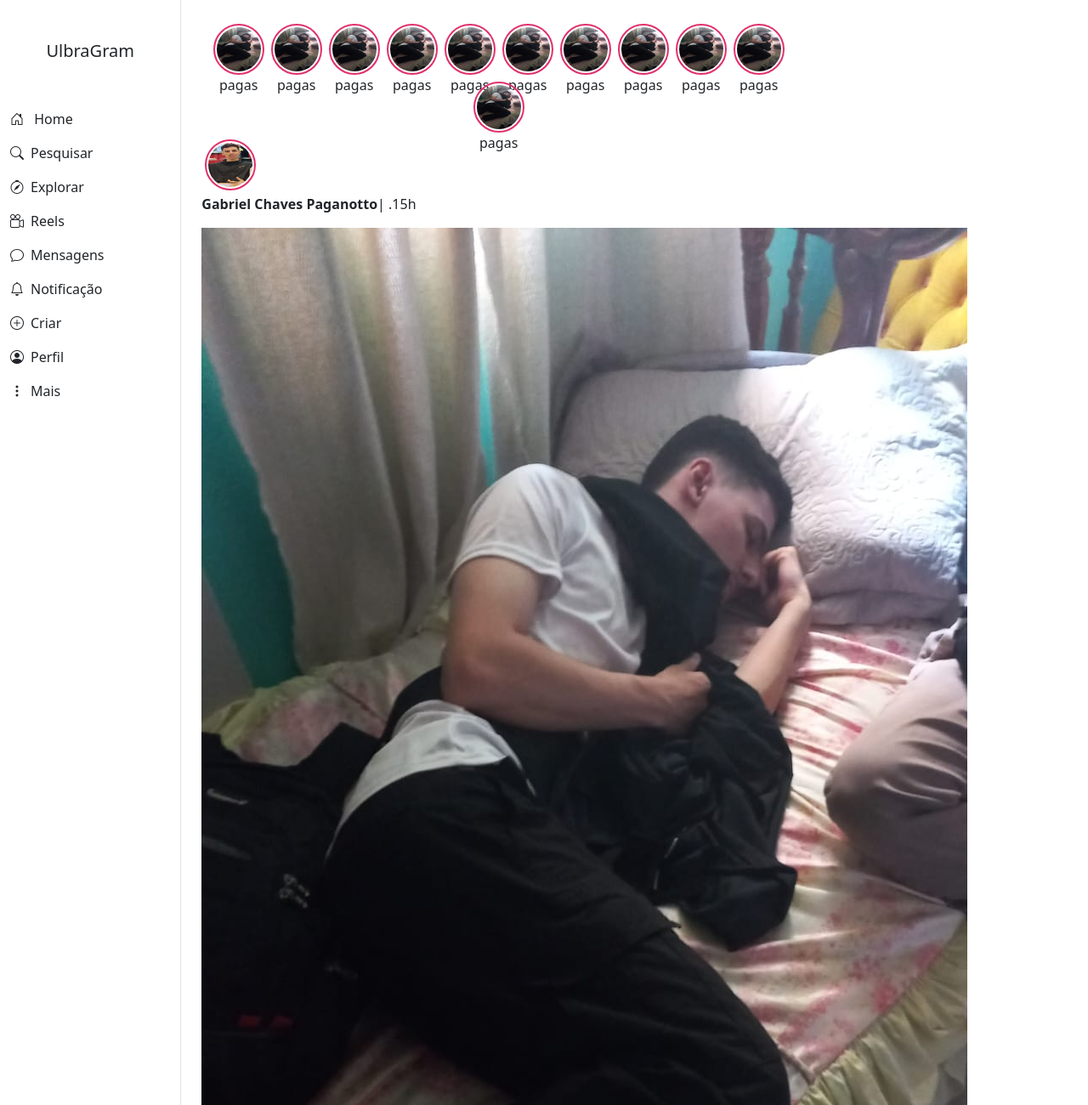
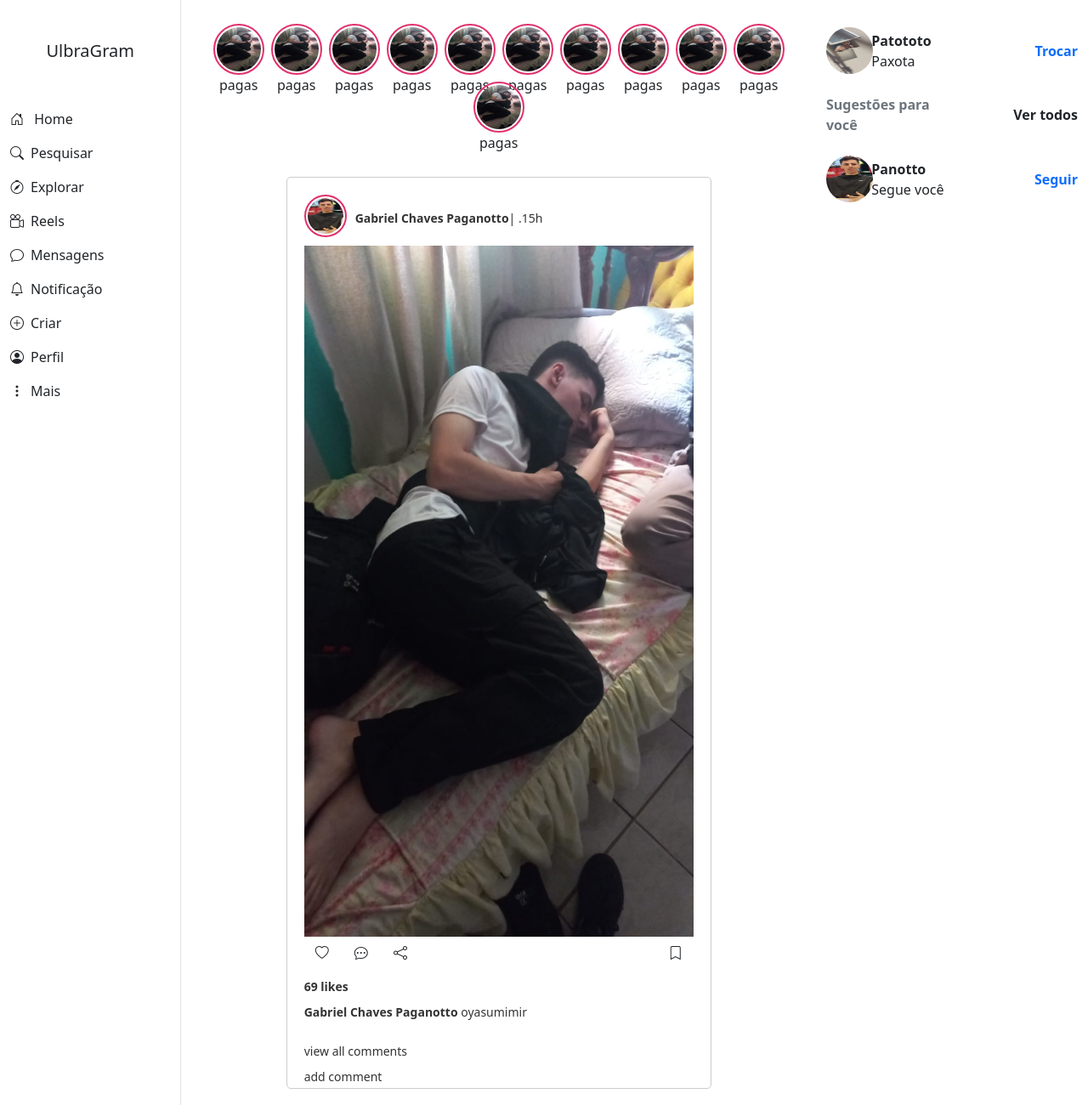
Before and after one commit to EnzoKaue/ULBRAGRAM, a plain HTML site: page index.html in a window 1280 px wide. Shown: the top 1300 px of the page at 85% size. Drawn offline with nearby package versions, Linux system fonts and the light colour scheme.

Commit message:
Feat(home): cria area de seguir

```diff
--- a/index.html
+++ b/index.html
@@ -1,14 +1,17 @@
 <!DOCTYPE html>
 <html lang="en">
+
 <head>
     <meta charset="UTF-8">
     <meta http-equiv="X-UA-Compatible" content="IE=edge">
     <meta name="viewport" content="width=device-width, initial-scale=1.0">
     <title>UlbraGram</title>
-    <link href="https://cdn.jsdelivr.net/npm/bootstrap@5.3.0/dist/css/bootstrap.min.css" rel="stylesheet" integrity="sha384-9ndCyUaIbzAi2FUVXJi0CjmCapSmO7SnpJef0486qhLnuZ2cdeRhO02iuK6FUUVM" crossorigin="anonymous">
+    <link href="https://cdn.jsdelivr.net/npm/bootstrap@5.3.0/dist/css/bootstrap.min.css" rel="stylesheet"
+        integrity="sha384-9ndCyUaIbzAi2FUVXJi0CjmCapSmO7SnpJef0486qhLnuZ2cdeRhO02iuK6FUUVM" crossorigin="anonymous">
     <link rel="stylesheet" href="https://cdn.jsdelivr.net/npm/bootstrap-icons@1.3.0/font/bootstrap-icons.css">
     <link rel="stylesheet" href="style.css">
 </head>
+
 <body>
     <div class="container-fluid">
         <div class="row">
@@ -17,76 +20,89 @@
                 <nav class="navbar navbar-expand-lg">
                     <h5 class="text-center d-block d-lg-none">UlbraGram</h5>
                     <button class="navbar-toggler" type="button" data-bs-toggle="offcanvas"
-                    data-bs-target="#offcanvasMenu" aria-controls="offcanvasMenu" aria-expanded="false"
-                    aria-label="Toggle navigation"><span class="navbar-toggler-icon"></span>
-                </button>
+                        data-bs-target="#offcanvasMenu" aria-controls="offcanvasMenu" aria-expanded="false"
+                        aria-label="Toggle navigation"><span class="navbar-toggler-icon"></span>
+                    </button>
                     <div class="collapse navbar-collapse mt-4">
                         <ul class="navbar-nav flex-column">
                             <li class="nav-item">
-                                <a class="nav-link text-dark"href="#"></a><i class="bi bi-house-door me-2"></i> Home</a>
+                                <a class="nav-link text-dark" href="#"></a><i class="bi bi-house-door me-2"></i>
+                                Home</a>
                             </li>
                             <li class="nav-item">
-                                <a class="nav-link text-dark"href="#"></a><i class="bi bi-search me-2"></i>Pesquisar</a>
+                                <a class="nav-link text-dark" href="#"></a><i
+                                    class="bi bi-search me-2"></i>Pesquisar</a>
                             </li>
                             <li class="nav-item">
-                                <a class="nav-link text-dark"href="#"></a><i class="bi bi-compass me-2"></i>Explorar</a>
+                                <a class="nav-link text-dark" href="#"></a><i
+                                    class="bi bi-compass me-2"></i>Explorar</a>
                             </li>
                             <li class="nav-item">
-                                <a class="nav-link text-dark"href="#"></a><i class="bi bi-camera-reels me-2"></i>Reels</a>
+                                <a class="nav-link text-dark" href="#"></a><i
+                                    class="bi bi-camera-reels me-2"></i>Reels</a>
                             </li>
                             <li class="nav-item">
-                                <a class="nav-link text-dark"href="#"></a><i class="bi bi-chat me-2"></i></i>Mensagens</a>
+                                <a class="nav-link text-dark" href="#"></a><i
+                                    class="bi bi-chat me-2"></i></i>Mensagens</a>
                             </li>
                             <li class="nav-item">
-                                <a class="nav-link text-dark"href="#"></a><i class="bi bi-bell me-2"></i>Notificação</a>
+                                <a class="nav-link text-dark" href="#"></a><i
+                                    class="bi bi-bell me-2"></i>Notificação</a>
                             </li>
                             <li class="nav-item">
-                                <a class="nav-link text-dark"href="#"></a><i class="bi bi-plus-circle me-2"></i>Criar</a>
+                                <a class="nav-link text-dark" href="#"></a><i
+                                    class="bi bi-plus-circle me-2"></i>Criar</a>
                             </li>
                             <li class="nav-item">
-                                <a class="nav-link text-dark"href="#"></a><i class="bi bi-person-circle me-2"></i>Perfil</a>
+                                <a class="nav-link text-dark" href="#"></a><i
+                                    class="bi bi-person-circle me-2"></i>Perfil</a>
                             </li>
                             <li class="nav-item">
-                                <a class="nav-link text-dark"href="#"></a><i class="bi bi-three-dots-vertical me-2"></i>Mais</a>
+                                <a class="nav-link text-dark" href="#"></a><i
+                                    class="bi bi-three-dots-vertical me-2"></i>Mais</a>
                             </li>
 
                         </ul>
                     </div>
                 </nav>
             </div>
-            <div class="offcanvas offcanvas-start" tabindex="-1" id="offcanvasMenu" aria-labellebdy='offcanvasMenuLabel'>
+            <div class="offcanvas offcanvas-start" tabindex="-1" id="offcanvasMenu"
+                aria-labellebdy='offcanvasMenuLabel'>
                 <div class="offcanvas-header">
                     <h5 id="offcanvasMenuLabel">Menu</h5>
-                    <button type="button" class="btn-close text-reset" data-bs-dismiss="offcanvas" aria-label="Close"></button>
+                    <button type="button" class="btn-close text-reset" data-bs-dismiss="offcanvas"
+                        aria-label="Close"></button>
                 </div>
                 <div class="offcanvas-body">
                     <ul class="navbar-nav flex-column">
                         <li class="nav-item">
-                            <a class="nav-link text-dark"href="#"></a><i class="bi bi-house-door me-2"></i> Home</a>
+                            <a class="nav-link text-dark" href="#"></a><i class="bi bi-house-door me-2"></i> Home</a>
                         </li>
                         <li class="nav-item">
-                            <a class="nav-link text-dark"href="#"></a><i class="bi bi-search me-2"></i>Pesquisar</a>
+                            <a class="nav-link text-dark" href="#"></a><i class="bi bi-search me-2"></i>Pesquisar</a>
                         </li>
                         <li class="nav-item">
-                            <a class="nav-link text-dark"href="#"></a><i class="bi bi-compass me-2"></i>Explorar</a>
+                            <a class="nav-link text-dark" href="#"></a><i class="bi bi-compass me-2"></i>Explorar</a>
                         </li>
                         <li class="nav-item">
-                            <a class="nav-link text-dark"href="#"></a><i class="bi bi-camera-reels me-2"></i>Reels</a>
+                            <a class="nav-link text-dark" href="#"></a><i class="bi bi-camera-reels me-2"></i>Reels</a>
                         </li>
                         <li class="nav-item">
-                            <a class="nav-link text-dark"href="#"></a><i class="bi bi-chat me-2"></i></i>Mensagens</a>
+                            <a class="nav-link text-dark" href="#"></a><i class="bi bi-chat me-2"></i></i>Mensagens</a>
                         </li>
                         <li class="nav-item">
-                            <a class="nav-link text-dark"href="#"></a><i class="bi bi-bell me-2"></i>Notificação</a>
+                            <a class="nav-link text-dark" href="#"></a><i class="bi bi-bell me-2"></i>Notificação</a>
                         </li>
                         <li class="nav-item">
-                            <a class="nav-link text-dark"href="#"></a><i class="bi bi-plus-circle me-2"></i>Criar</a>
+                            <a class="nav-link text-dark" href="#"></a><i class="bi bi-plus-circle me-2"></i>Criar</a>
                         </li>
                         <li class="nav-item">
-                            <a class="nav-link text-dark"href="#"></a><i class="bi bi-person-circle me-2"></i>Perfil</a>
+                            <a class="nav-link text-dark" href="#"></a><i
+                                class="bi bi-person-circle me-2"></i>Perfil</a>
                         </li>
                         <li class="nav-item">
-                            <a class="nav-link text-dark"href="#"></a><i class="bi bi-three-dots-vertical me-2"></i>Mais</a>
+                            <a class="nav-link text-dark" href="#"></a><i
+                                class="bi bi-three-dots-vertical me-2"></i>Mais</a>
                         </li>
                     </ul>
                 </div>
@@ -180,12 +196,94 @@
 
 
                             </div>
+                            <div class="col-auto">
+                                <button class="btn">
+                                    <i class="bi bi-bookmark"></i>
+
+                                </button>
+
+                            </div>
+
+                        </div>
+                        <div class="row smaller-row">
+                            <div class="col">
+                                <p><strong>69 likes</strong></p>
+                            </div>
+                        </div>
+                        <div class="row smaller-row">
+                            <div class="col">
+                                <p><strong>Gabriel Chaves Paganotto</strong> oyasumimir</p>
+                            </div>
+                        </div>
+                        <div class="row smaller-row">
+                            <div class="col pt-3">
+                                <p>view all comments</p>
+                            </div>
+
+                        </div>
+                        <div class="row smaller-row">
+                            <div class="col pt-3">
+                                <p>add comment</p>
+                            </div>
+                        </div>
+
+
+
+                    </div>
+
+                </div>
+
+            </div>
+            <div class="col-lg-3 d-none d-lg-block" id="sectionProfile">
+                <div class="row d-flex align-items-center">
+                    <div class="col-3 col-xl-2">
+                        <div class="text-center" id="myProfile">
+                            <img src="images/PAGANOTTO NA JANELA.jpeg" alt="">
+                        </div>
+
+                        </div>
+                        <div class="col-5 col-xl-6">
+                            <p class="fw-bold">Patototo</p>
+                            <p>Paxota</p>
+                        </div>
+                        <div class="col-4 text-end">
+                            <spam class="fw-bold text-primary">Trocar</spam>
+
+                        </div>
+
+                    </div>
+                    <div class="row mt-4 d-flex align-items-center">
+                        <div class="col-6">
+                            <spam class="fw-semibold text-secondary">Sugestões para você</spam>
+
+                        </div>
+                        <div class="col-6 text-end">
+                            <spam class="fw-bold text-end">Ver todos</spam>
+
+                        </div>
+
+                    </div>
+                    <div class="row mt-4 d-flex align-items-center">
+                        <div class="col-3 col-xl-2">
+                            <div class="profiles text-center">
+                                <img src="images/PAGANOTTO TODO FOFINHO.jpeg" alt="">
+                            </div>
+
+                        </div>
+                        <div class="col-5 col-xl-6">
+                            <p class="fw-bold">Panotto</p>
+                            <p class="fs-6s">Segue você</p>
+
+                        </div>
+                        <div class="col-4 text-end">
+                            <spam class="fw-bold text-primary">Seguir</spam>
 
                         </div>
 
                     </div>
 
                 </div>
+
             </div>
         </div>
     </div>
@@ -200,6 +298,9 @@
 
 
 
-    <script src="https://cdn.jsdelivr.net/npm/bootstrap@5.3.0/dist/js/bootstrap.bundle.min.js" integrity="sha384-geWF76RCwLtnZ8qwWowPQNguL3RmwHVBC9FhGdlKrxdiJJigb/j/68SIy3Te4Bkz" crossorigin="anonymous"></script>
+    <script src="https://cdn.jsdelivr.net/npm/bootstrap@5.3.0/dist/js/bootstrap.bundle.min.js"
+        integrity="sha384-geWF76RCwLtnZ8qwWowPQNguL3RmwHVBC9FhGdlKrxdiJJigb/j/68SIy3Te4Bkz"
+        crossorigin="anonymous"></script>
 </body>
+
 </html>
--- a/style.css
+++ b/style.css
@@ -12,5 +12,80 @@
     border-radius: 50%;
     width: 100%;
     height: 100%;
+}
 
+.post{
+    max-width: 500px;
+    margin: 0 auto;
+    background-color: #fff;
+    border: 1px solid #ccc;
+    border-radius: 5px;
+    padding: 20px;
+    margin-bottom: 20px;
 }
+
+.post img{
+    max-width: 100%;
+}
+
+.smaller-row{
+    height: 30px;
+    align-items: center;
+}
+
+.post-image{
+    width: 120%;
+}
+
+.post p{
+    margin-top: 10px;
+    font-size: 14px;
+    color: #333;
+}
+
+.post-header-profile{
+    width: 50px;
+    height: 50px;
+    margin: 0 10px 10px 0;
+}
+
+.post-header{
+    display: flex;
+    align-items: center;
+}
+
+.container{
+    margin-top: 3rem;
+}
+
+#sectionProfile{
+    margin-top: 2rem;
+}
+
+#sectionProfile p{
+    margin-bottom: 0;
+}
+
+#myProfile{
+    border-radius: 50%;
+    width: 55px;
+    height: 55px;
+}
+
+#myProfile img{
+    border-radius: 50%;
+    width: 100%;
+    height: 100%;
+}
+
+.profiles{
+    border-radius: 50%;
+    width: 55px;
+    height: 55px;
+}
+
+.profiles img{
+    border-radius: 50%;
+    width: 100%;
+    height: 100%;
+}
```
